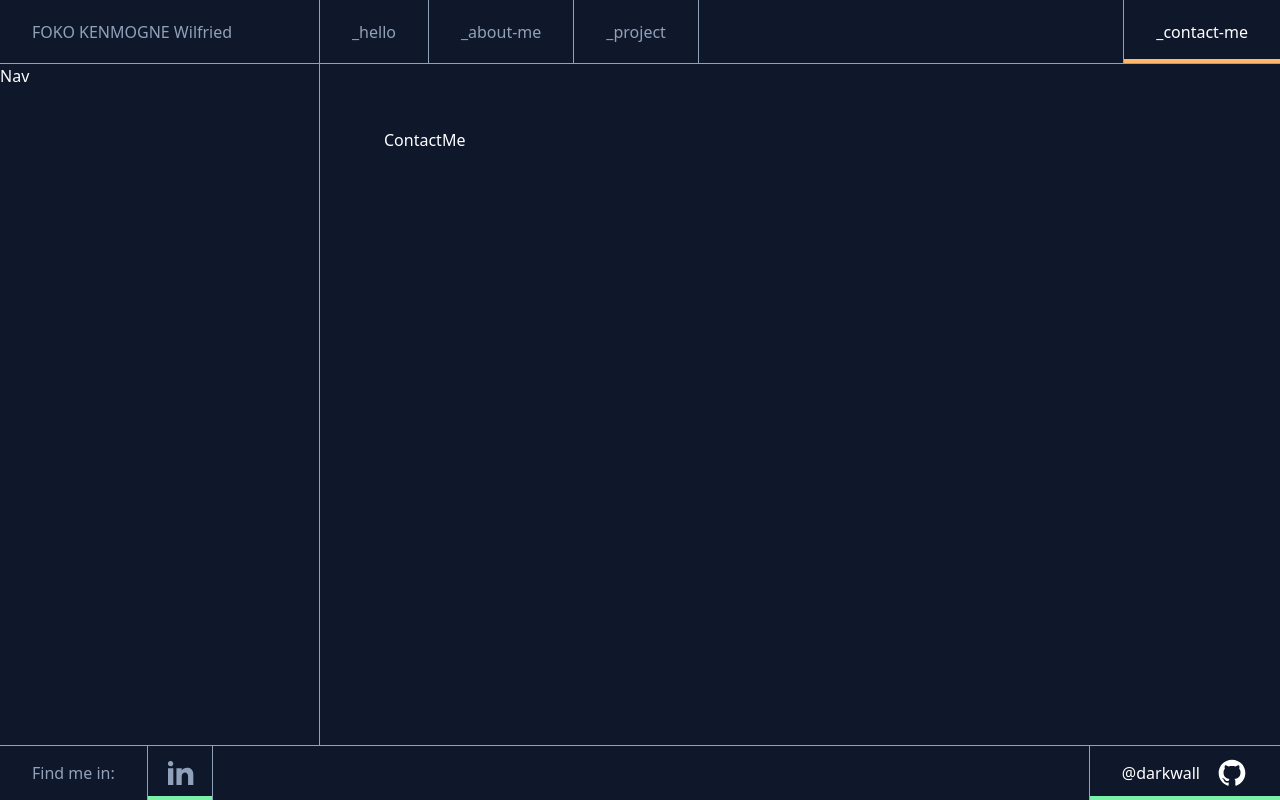
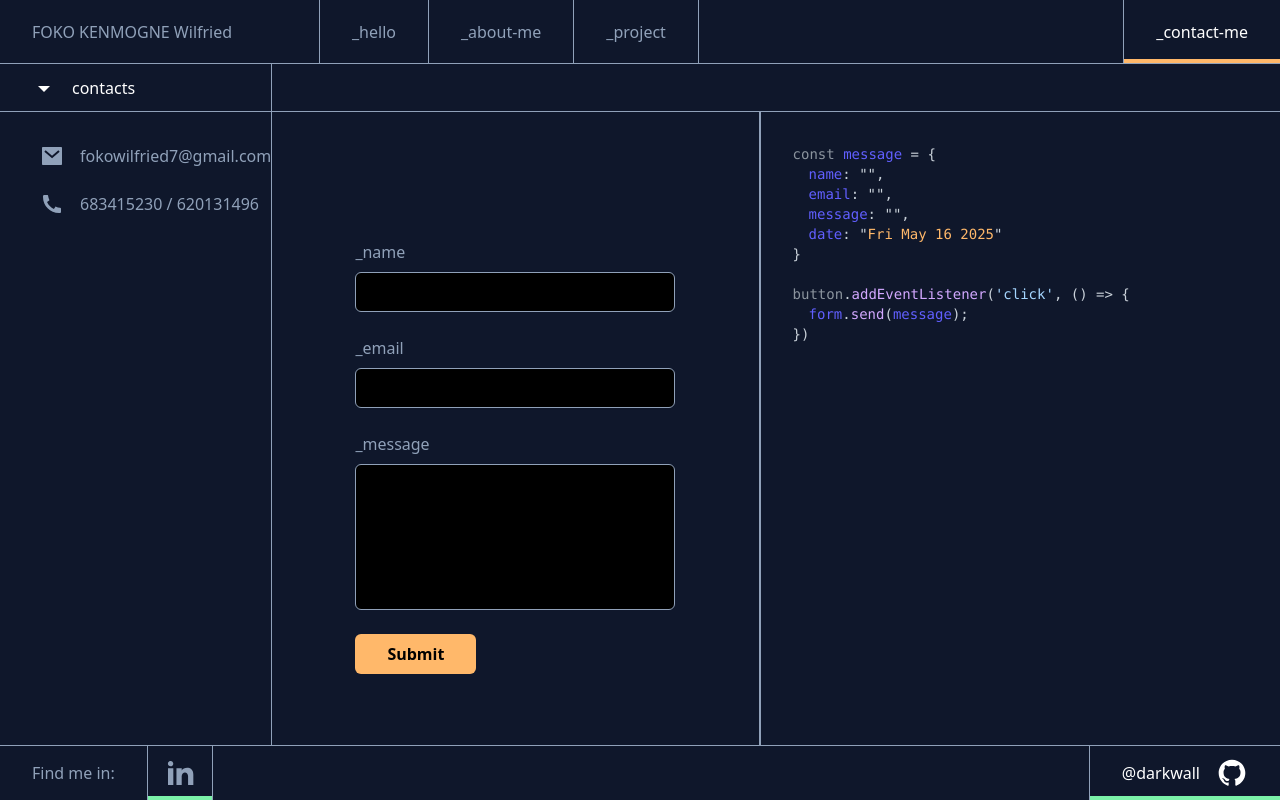
Before and after one commit to FOKO-KENMOGNE-Wilfried/portfolio_v3, a React (Vite) app: page /contact-me in a window 1280 px wide. Built offline with nearby package versions, Linux system fonts and the light colour scheme.

Commit message:
update the contect layou is ok

```diff
--- a/package.json
+++ b/package.json
@@ -13,6 +13,7 @@
     "@tailwindcss/vite": "^4.1.6",
     "react": "^19.1.0",
     "react-dom": "^19.1.0",
+    "react-hook-form": "^7.56.4",
     "react-router-dom": "^7.6.0",
     "tailwindcss": "^4.1.6"
   },
--- a/src/components/ContactNavBar.tsx
+++ b/src/components/ContactNavBar.tsx
@@ -1,7 +1,26 @@
+import ArrowDownIcon from "./common/icons/ArrowDownIcon";
+import MailIcon from "./common/icons/MailIcon";
+import PhoneIcon from "./common/icons/PhoneIcon";
+
 function ContactNavBar(){
     return (
         <div className="w-80 border-r border-secondary-dark">
-            Nav
+            <div className="flex items-center w-full h-12 border-b border-secondary-dark pl-8 gap-4">
+                <ArrowDownIcon className="w-6 h-6" />
+                <p>contacts</p>
+            </div>
+            <div className="pl-10 pt-8 flex flex-col gap-6">
+                <a href="mailto:fokowilfried7@gmail.com" className="flex items-center text-secondary-dark cursor-pointer hover:text-primary-light w-full gap-4">
+                    <MailIcon className="w-6 h-6" />
+                    <p>fokowilfried7@gmail.com</p>
+                </a>
+                <div className="flex items-center w-full text-secondary-dark hover:text-primary-light gap-4">
+                    <PhoneIcon className="w-6 h-6" />
+                    <p className="text-secondary-dark">
+                        <a className="text-secondary-dark cursor-pointer hover:text-primary-light" href="tel:+237683415230">683415230</a> / <a className="text-secondary-dark cursor-pointer hover:text-primary-light" href="tel:+237620131496">620131496</a>
+                    </p>
+                </div>
+            </div>
         </div>
     )
 }
--- a/src/components/layouts/ContactMeLayout.tsx
+++ b/src/components/layouts/ContactMeLayout.tsx
@@ -12,7 +12,7 @@ function ContactMeLayout(){
         <div className="flex w-full">
                 <div className={`h-screen w-full flex flex-col justify-between overflow-hidden ${theme == "dark" ? "bg-primary-dark text-primary-light" : "bg-primary-light text-primary-dark"}`}>
                     <Header />
-                    <div className="flex w-full h-full overflow-y-scroll">
+                    <div className="flex w-full h-full overflow-hidden">
                         <ContactNavBar />
                         <Outlet />
                     </div>
--- a/src/pages/ContactMe/index.tsx
+++ b/src/pages/ContactMe/index.tsx
@@ -1,12 +1,155 @@
+import { useForm } from "react-hook-form";
 import { useTheme } from "../../utils/Context/ThemeContext";
+import { useState } from "react";
 
-function ContactMe(){
+function ContactMe() {
+  const { theme } = useTheme();
+  const {
+    register,
+    handleSubmit,
+    watch,
+    reset,
+    formState: { errors },
+  } = useForm();
+  const [isDisplayForms, setIsDisplayForms] = useState(true);
 
-    const { theme } = useTheme();
+  const onSubmit = (d: any) => {
+    console.log(JSON.stringify(d));
+    reset();
+    setIsDisplayForms(false);
+  };
+  const values = watch();
 
-    return (
-        <div className={`${theme == "dark" ? "" : ""} p-16`}>ContactMe</div>
-    )
+  return (
+    <div className={`${theme == "dark" ? "" : ""} w-full overflow-hidden`}>
+      <div className="border-b border-secondary-dark h-12 w-full"></div>
+      <div className="w-full h-full flex justify-between">
+        {isDisplayForms ? (
+          <form
+            onSubmit={handleSubmit(onSubmit)}
+            className="border-secondary-dark text-secondary-dark border-r w-full flex flex-col gap-8 items-center pt-32"
+          >
+            <div className="flex flex-col gap-6">
+              <div className="flex flex-col gap-2">
+                <label htmlFor="senderName">_name</label>
+                <input
+                  className="border border-secondary-dark rounded-md bg-black h-10 w-80 outline-primary-light pl-4"
+                  type="text"
+                  {...register("senderName")}
+                  id="senderName"
+                  required
+                />
+              </div>
+              <div className="flex flex-col gap-2">
+                <label htmlFor="senderEmail">_email</label>
+                <input
+                  className={`${
+                    errors.senderEmail
+                      ? "bg-red-700/20 border-red-700 outline-none"
+                      : "border-secondary-dark"
+                  } transition-all duration-150 ease-in-out border  rounded-md bg-black h-10 w-80 outline-primary-light pl-4`}
+                  type="email"
+                  {...register("senderEmail", {
+                    required: "Email required",
+                    pattern: {
+                      value: /^[^\s@]+@[^\s@]+\.[^\s@]+$/,
+                      message: "Email format si incorrect.",
+                    },
+                  })}
+                  id="senderEmail"
+                />
+                {errors.senderEmail && (
+                  <span className="text-red-700">
+                    {errors.senderEmail.message}
+                  </span>
+                )}
+              </div>
+              <div className="flex flex-col gap-2">
+                <label htmlFor="senderMessage">_message</label>
+                <textarea
+                  rows={6}
+                  className="border border-secondary-dark rounded-md bg-black resize-none w-80 outline-primary-light pl-4"
+                  {...register("senderMessage")}
+                  id="senderMessage"
+                  required
+                ></textarea>
+              </div>
+              <button
+                className="bg-usual-orange w-fit hover:bg-usual-purple cursor-pointer transition-all duration-150 ease-in-out hover:text-white text-black px-8 py-2 rounded-md font-semibold"
+                type="submit"
+              >
+                Submit
+              </button>
+            </div>
+          </form>
+        ) : (
+          <form className="border-secondary-dark text-secondary-dark border-r w-full flex flex-col gap-4 items-center justify-center">
+            <p className="text-primary-light text-4xl font-semibold">
+              Thank you! 👌
+            </p>
+            <div className="text-xl">
+              <p>Your message has been accepted.</p>
+              <p>You will recieve answer soon!</p>
+            </div>
+            <div
+              onClick={() => setIsDisplayForms(true)}
+              className="bg-usual-orange w-fit hover:bg-usual-purple cursor-pointer transition-all duration-150 ease-in-out hover:text-white text-black px-8 py-2 rounded-md font-semibold"
+            >
+              Send-new-message
+            </div>
+          </form>
+        )}
+
+        <div className="border-secondary-dark border-l w-full p-8 text-[#c9d1d9] font-mono text-sm">
+          <p>
+            <span className="text-[#8b949e]">const</span>{" "}
+            <span className="text-usual-purple">message</span> = &#123;
+          </p>
+          <p className="ml-4">
+            <span className="text-usual-purple">name</span>: "
+            <span className="text-usual-orange">{values.senderName || ""}</span>
+            ",
+          </p>
+          <p className="ml-4">
+            <span className="text-usual-purple">email</span>: "
+            <span className="text-usual-orange">
+              {values.senderEmail || ""}
+            </span>
+            ",
+          </p>
+          <p className="ml-4">
+            <span className="text-usual-purple">message</span>: "
+            <span className="text-usual-orange">
+              {values.senderMessage || ""}
+            </span>
+            ",
+          </p>
+          <p className="ml-4">
+            <span className="text-usual-purple">date</span>: "
+            <span className="text-usual-orange">
+              {new Date().toDateString()}
+            </span>
+            "
+          </p>
+          <p>&#125;</p>
+
+          <br />
+
+          <p>
+            <span className="text-[#8b949e]">button</span>.
+            <span className="text-[#d2a8ff]">addEventListener</span>(
+            <span className="text-[#a5d6ff]">'click'</span>, () =&gt; &#123;
+          </p>
+          <p className="ml-4">
+            <span className="text-usual-purple">form</span>.
+            <span className="text-[#d2a8ff]">send</span>(
+            <span className="text-usual-purple">message</span>);
+          </p>
+          <p>&#125;)</p>
+        </div>
+      </div>
+    </div>
+  );
 }
 
 export default ContactMe;
```
Also changed, not shown: 1 other file (tests, documents, lock files or other folders).
